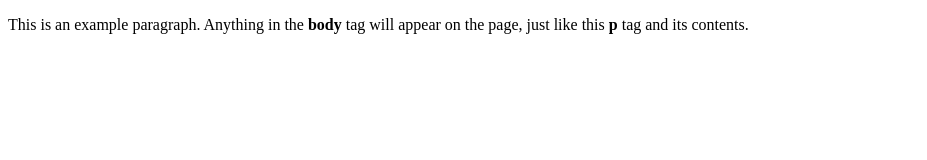
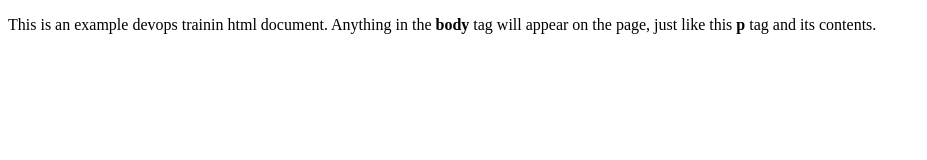
Before and after one commit to mustafa-keles/nginx-app, a plain HTML site: page Docker-manifest/index.html in a window 1280 px wide. Shown: the whole page, without its empty margins (0-927 px from the left). Drawn offline with Linux system fonts and the light colour scheme.

Commit message:
Update index.html

```diff
--- a/Docker-manifest/index.html
+++ b/Docker-manifest/index.html
@@ -4,6 +4,6 @@
     <title>This is the title of the webpage!</title>
   </head>
   <body>
-    <p>This is an example paragraph. Anything in the <strong>body</strong> tag will appear on the page, just like this <strong>p</strong> tag and its contents.</p>
+    <p>This is an example devops trainin html document. Anything in the <strong>body</strong> tag will appear on the page, just like this <strong>p</strong> tag and its contents.</p>
   </body>
 </html>
```
